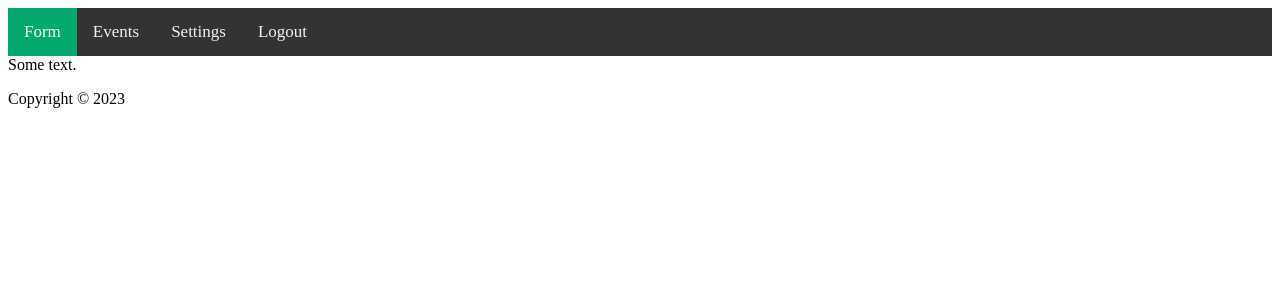
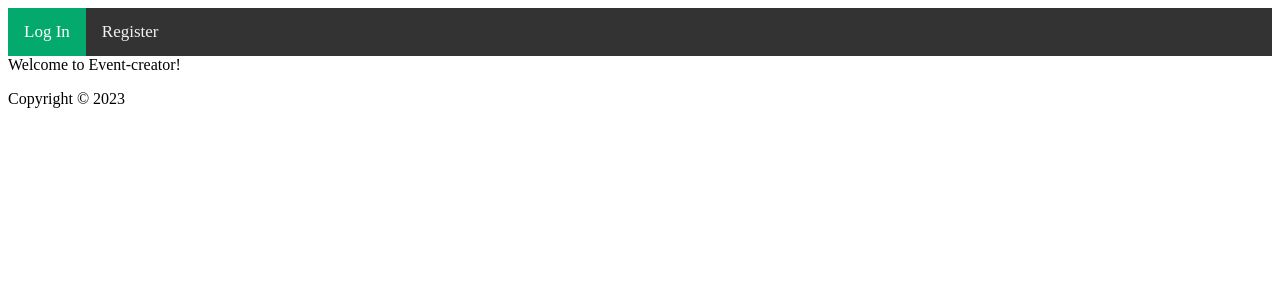
Before and after one commit to stepa00/Event-creator, a Flask app: page / in a window 1280 px wide. Shown: the top 300 px of the page. Run offline with Flask 3, Linux system fonts and the light colour scheme.

Commit message:
Created main routes for the application.

```diff
--- a/app.py
+++ b/app.py
@@ -7,15 +7,18 @@ import sqlite3
 
 # Configure application
 app = Flask(__name__)
+app.debug = True
 
 # Configure session to use filesystem (instead of signed cookies)
 app.config["SESSION_PERMANENT"] = False
 app.config["SESSION_TYPE"] = "filesystem"
 Session(app)
 
+
 # Configure sqlite3 database
 connection = sqlite3.connect("calendars.db")
 cursor = connection.cursor()
+
 
 # TODO: something about cashing. See if can function without it.
 @app.after_request
@@ -26,8 +29,48 @@ def after_request(response):
     response.headers["Pragma"] = "no-cache"
     return response
 
+
 @app.route("/")
 # @login_required
 def index():
     # TODO: create form for the event
     return render_template("index.html")
+
+
+@app.route("/login")
+def login():
+    # TODO: create a login page
+    return render_template("login.html")
+
+
+@app.route("/register")
+def register():
+    # TODO: create a register page
+    return render_template("register.html")
+
+
+@app.route("/history")
+def history():
+    # TODO: create history of events
+    # make a button to recreaet an old event
+    return render_template("history.html")
+
+
+@app.route("/settings")
+def settings():
+    # TODO: create settings with password change
+    # and deleting the history of events
+    return render_template("settings.html")
+
+
+@app.route("/logout")
+def logout():
+
+    # Forget any user_id
+    session.clear()
+
+    # Redirect user to login form
+    return redirect("/")
+
+if __name__ == "__main__":
+    app.run()
--- a/templates/index.html
+++ b/templates/index.html
@@ -1,9 +1,9 @@
 {% extends "layout.html" %}
 
 {% block title %}
-    Index
+    Welcome to Event-creator
 {% endblock %}
 
 {% block main %}
-    Some text.
+    Welcome to Event-creator!
 {% endblock %}
--- a/templates/layout.html
+++ b/templates/layout.html
@@ -6,12 +6,19 @@
     <title>Event-creator {% block title %}{% endblock %}</title>
   </head>
   <body>
-    <nav class="topnav">
-        <a class="active" href="/">Form</a>
-        <a href="#news">Events</a>
+    {% if session["user_id"] %}
+      <nav class="topnav">
+        <a class="active" href="/">Create event</a>
+        <a href="#news">History</a>
         <a href="#contact">Settings</a>
         <a href="#about">Logout</a>
-    </nav>
+      </nav>
+    {% else %}
+      <nav class="topnav">
+        <a class="active" href="/login">Log In</a>
+        <a href="/register">Register</a>
+      </nav>
+    {% endif %}
     <main>
         {% block main %}{% endblock %}
     </main>
```
Also changed, not shown: helpers.py (+0 -16 lines), 1 other file.
